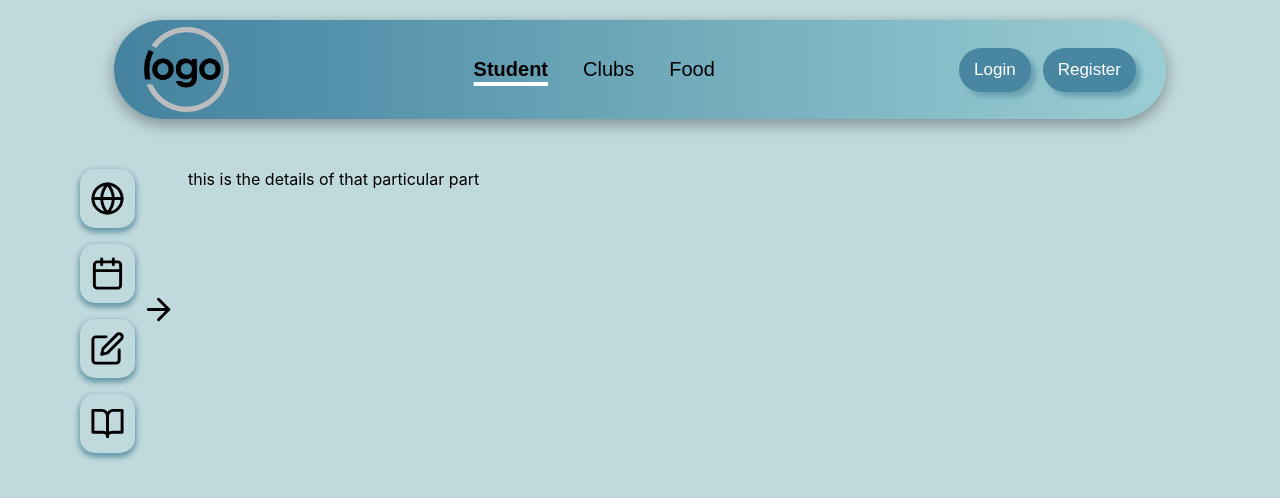
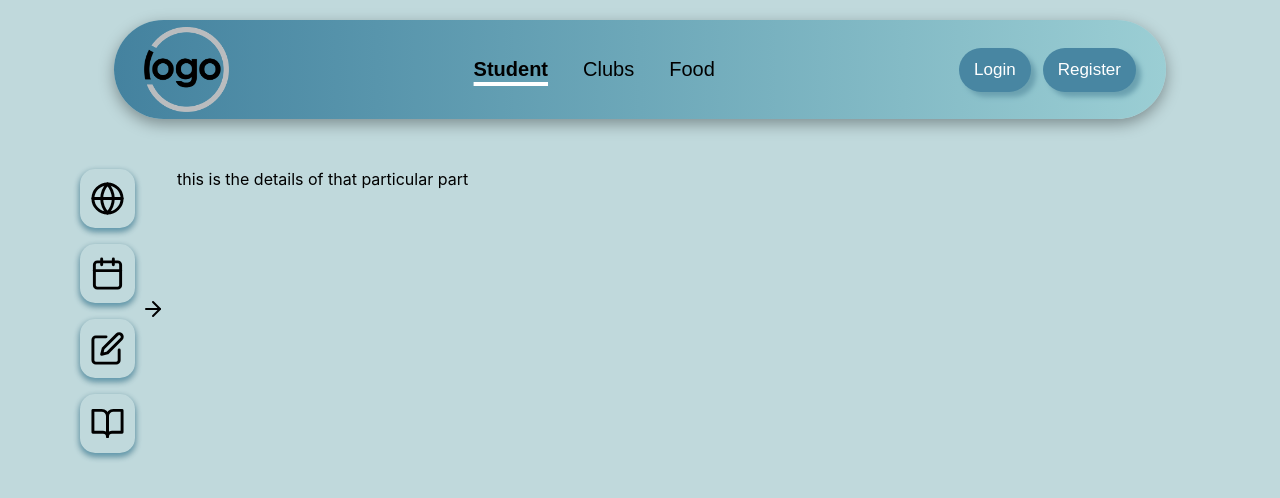
Before and after one commit to devashishdubal/insti_nitw, a React (Create React App) app: page / in a window 1280 px wide. Shown: the top 498 px of the page. Built offline with nearby package versions, Linux system fonts and the light colour scheme; a web font is replaced by a local one.

Commit message:
Style sidebar modify structures

```diff
--- a/src/components/sidebar/sidebar.css
+++ b/src/components/sidebar/sidebar.css
@@ -6,7 +6,7 @@
     height: min-content;
 }
 
-svg {
+.sidebar button svg {
     width: 35px;
     height: 35px;
 }
```
